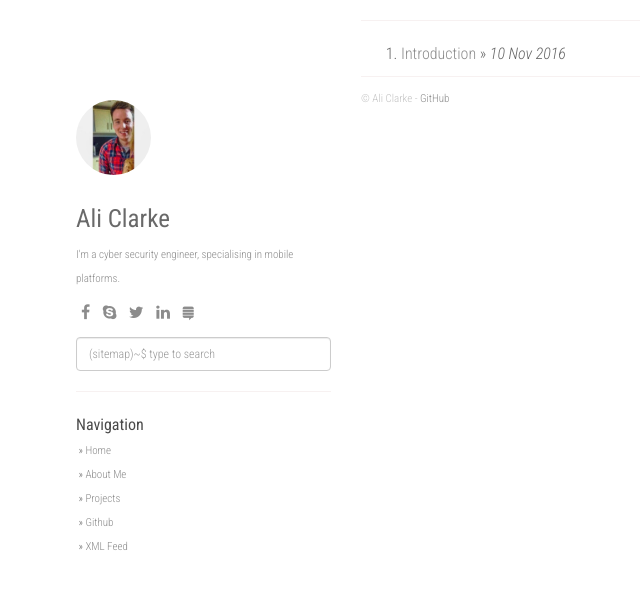
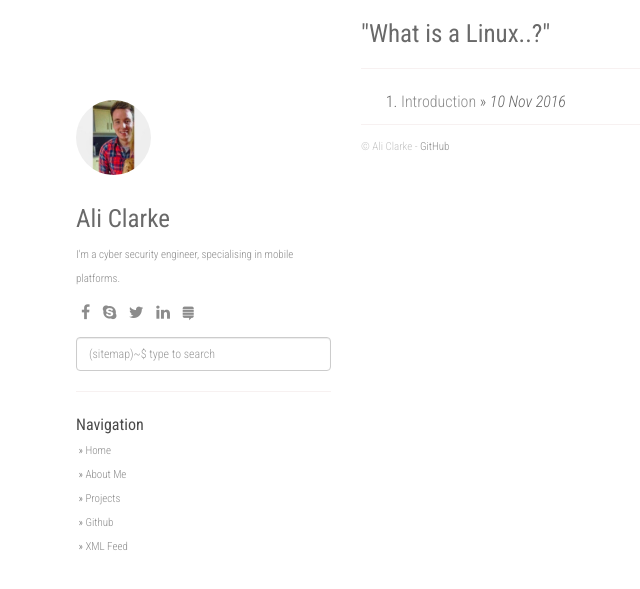
Before and after one commit to alijnclarke/alijnclarke.github.io, a Jekyll site: the page built from index.html, in a window 1280 px wide. Shown: the top 589 px of the page, without its empty margins (9-649 px from the left). Built offline with Jekyll 4.4.1, drawn with Linux system fonts in a browser that asks for light colours; nearby versions of some CDN libraries; the list of posts is cut into pages by our own code.

Commit message:
Blog Name
Signed-off-by: Ali Clarke <ali.clarke@swainsleyhall.com>

```diff
--- a/index.html
+++ b/index.html
@@ -3,7 +3,7 @@ layout: default
 ---
 
 <div id="home">
-    <!-- <h1> blog title </h1> -->
+     <h1> "What is a Linux..?"</h1>
     <hr />
     <ol class="posts">
     {% for post in paginator.posts %}
```
